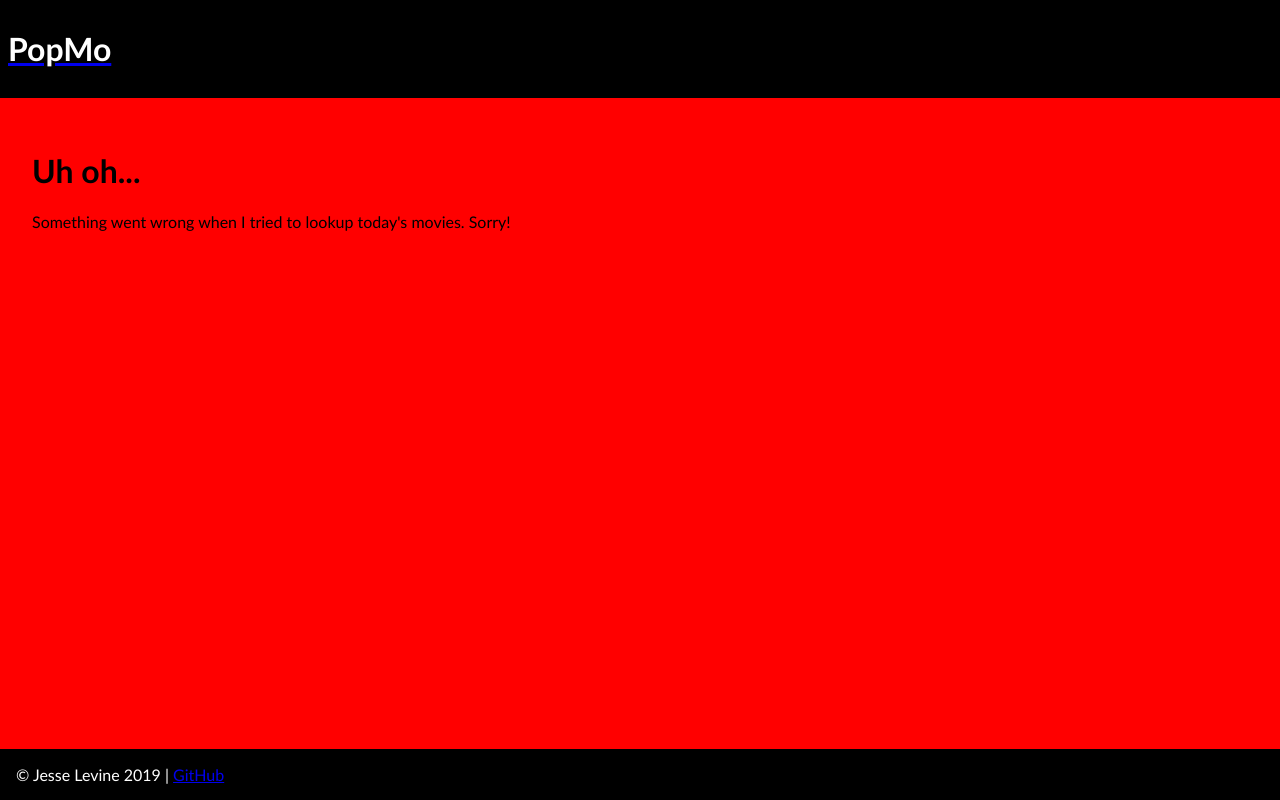
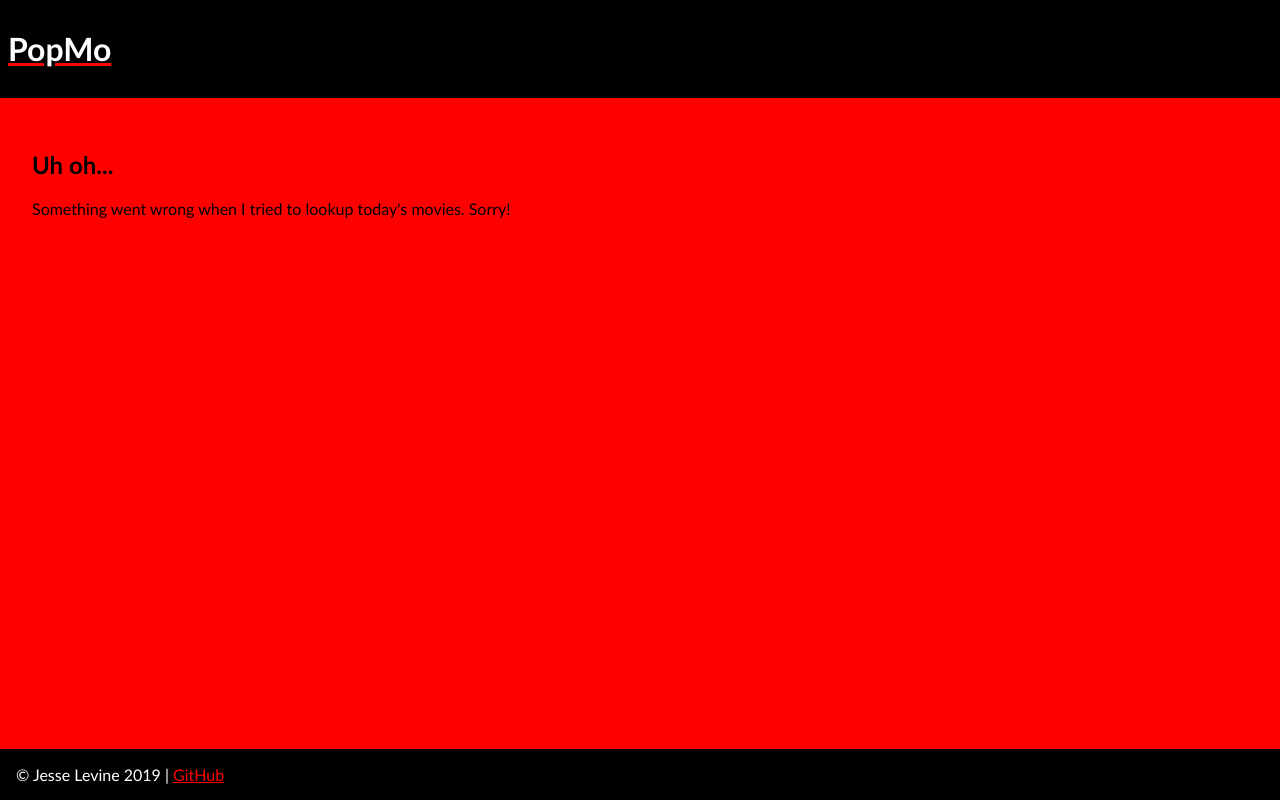
Before and after one commit to jesseilev/popmo, a Flask app: page /movies/ in a window 1280 px wide. Run offline with Flask 2, Linux system fonts and the light colour scheme; data that the repository does not hold is empty.

Commit message:
change link color to red; increase spacing above movie list

```diff
--- a/static/app.css
+++ b/static/app.css
@@ -10,6 +10,11 @@
 .site-header {
     background: black;
     padding: 0.5em;
+}
+
+a {
+    color: red;
+    text-decoration-color: red;
 }
 
 .site-header h1 {
@@ -28,6 +33,7 @@
     flex-direction: row;
     flex-wrap: wrap;
     padding-left: 0;
+    margin-top: 2em;
 }
 
 .movie-list li {
--- a/templates/error.html
+++ b/templates/error.html
@@ -1,7 +1,7 @@
 {% extends "layout.html" %}
 {% block content %}
     <header>
-        <h1>Uh oh...</h1>
+        <h2>Uh oh...</h2>
     </header>
     <div class="error">
         {{ message }}
```
